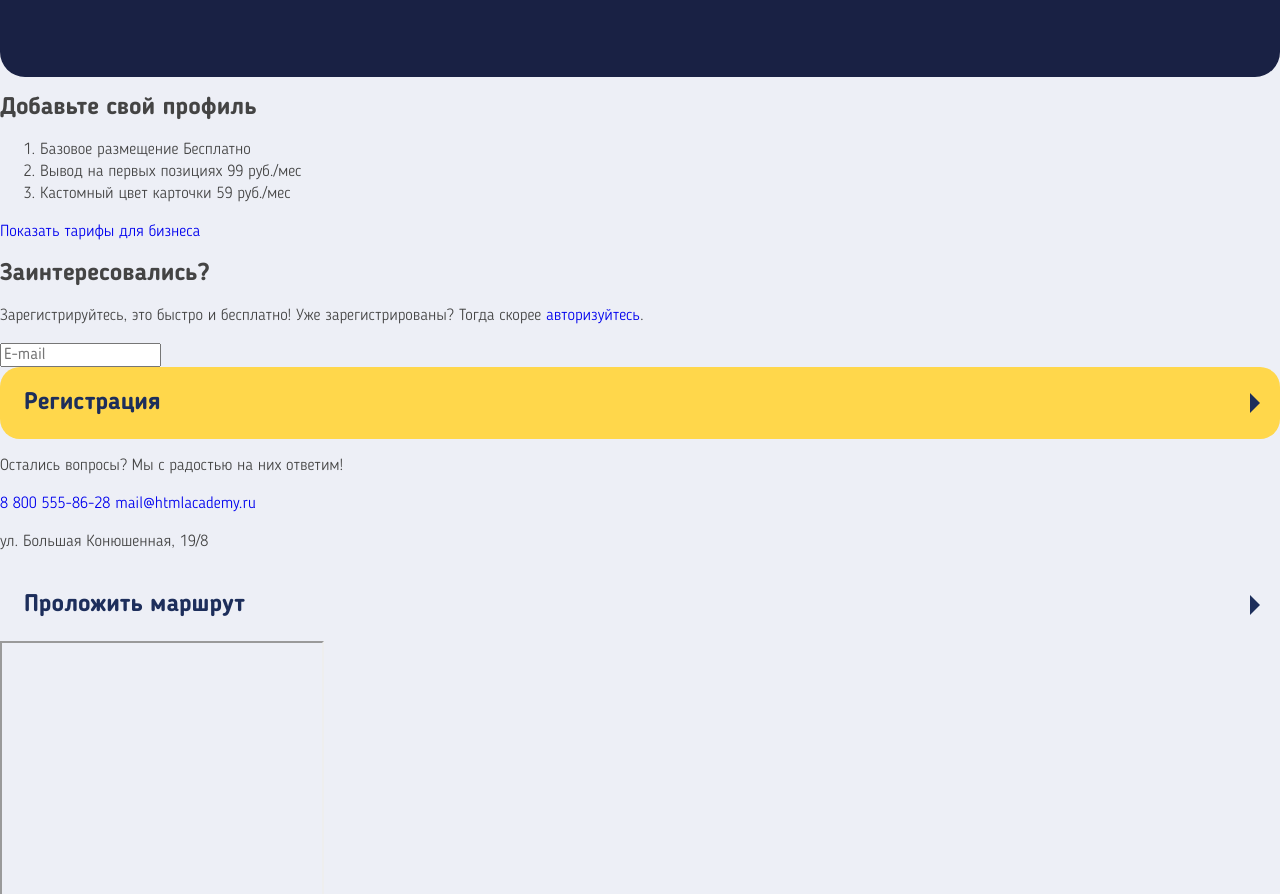
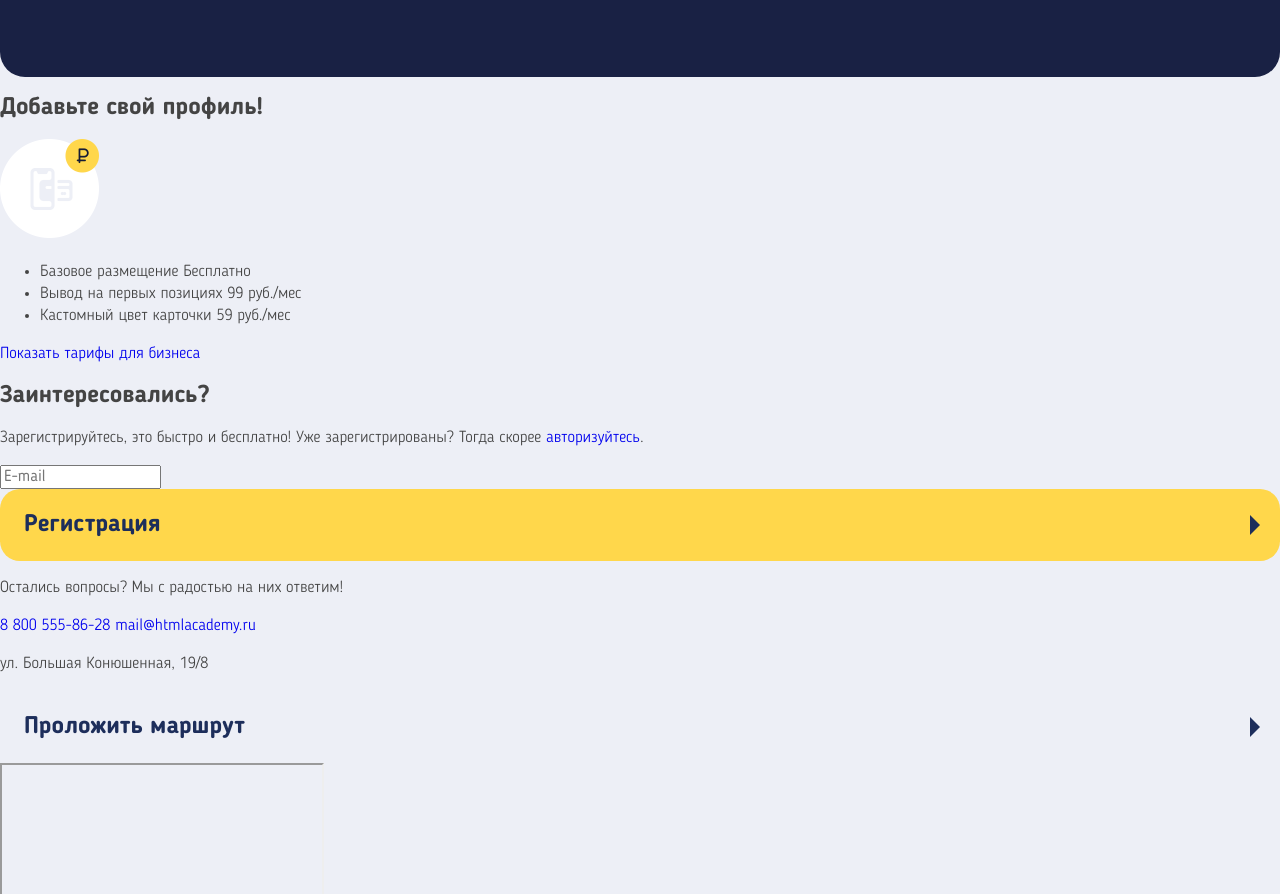
Before and after one commit to KofkaLana/1006587-pognali-17, a plain HTML site: page source/index.html in a window 1280 px wide. Shown: the part 4031-4925 px from the top of the page. Drawn offline with nearby package versions, Linux system fonts and the light colour scheme; files that its build step writes are made by us from their sources; files whose address does not match are found by name.

Commit message:
Update index.html

```diff
--- a/source/index.html
+++ b/source/index.html
@@ -415,13 +415,14 @@
 
     <section class="rates">
       <div class="rates__wrap">
-        <h2 class="rates__title">Добавьте свой профиль</h2>
-        <ol class="rates__list">
-          <li class="rates__item">Базовое размещение <span class="rates__price">Бесплатно</span></li>
-          <li class="rates__item">Вывод на первых позициях <span class="rates__price">99 руб./мес</span></li>
-          <li class="rates__item">Кастомный цвет карточки <span class="rates__price">59 руб./мес</span></li>
-        </ol>
-        <a class="rates__button" href="tariffs.html">Показать тарифы для бизнеса</a>
+        <h2 class="rates__title">Добавьте свой профиль!</h2>
+        <img class="rates__img" src="img/rates@1x.png" width="99" height="99">
+        <ul class="rates__list">
+          <li class="rates__item rates__item--one">Базовое размещение <span class="rates__price">Бесплатно</span></li>
+          <li class="rates__item rates__item--two">Вывод на первых позициях <span class="rates__price">99 руб./мес</span></li>
+          <li class="rates__item rates__item--three">Кастомный цвет карточки <span class="rates__price">59 руб./мес</span></li>
+        </ul>
+        <a class="rates__link" href="tariffs.html">Показать тарифы для бизнеса</a>
       </div>
     </section>
 
@@ -511,6 +512,8 @@
     <button class="button modal__button" type="button">Закрыть окно</button>
   </section>
 
+  <!-- <script src="js/fitie.js"></script> -->
+  <script src="js/picturefill.min.js"></script>
   <script src="js/menu.js"></script>
 
 </body>
```
